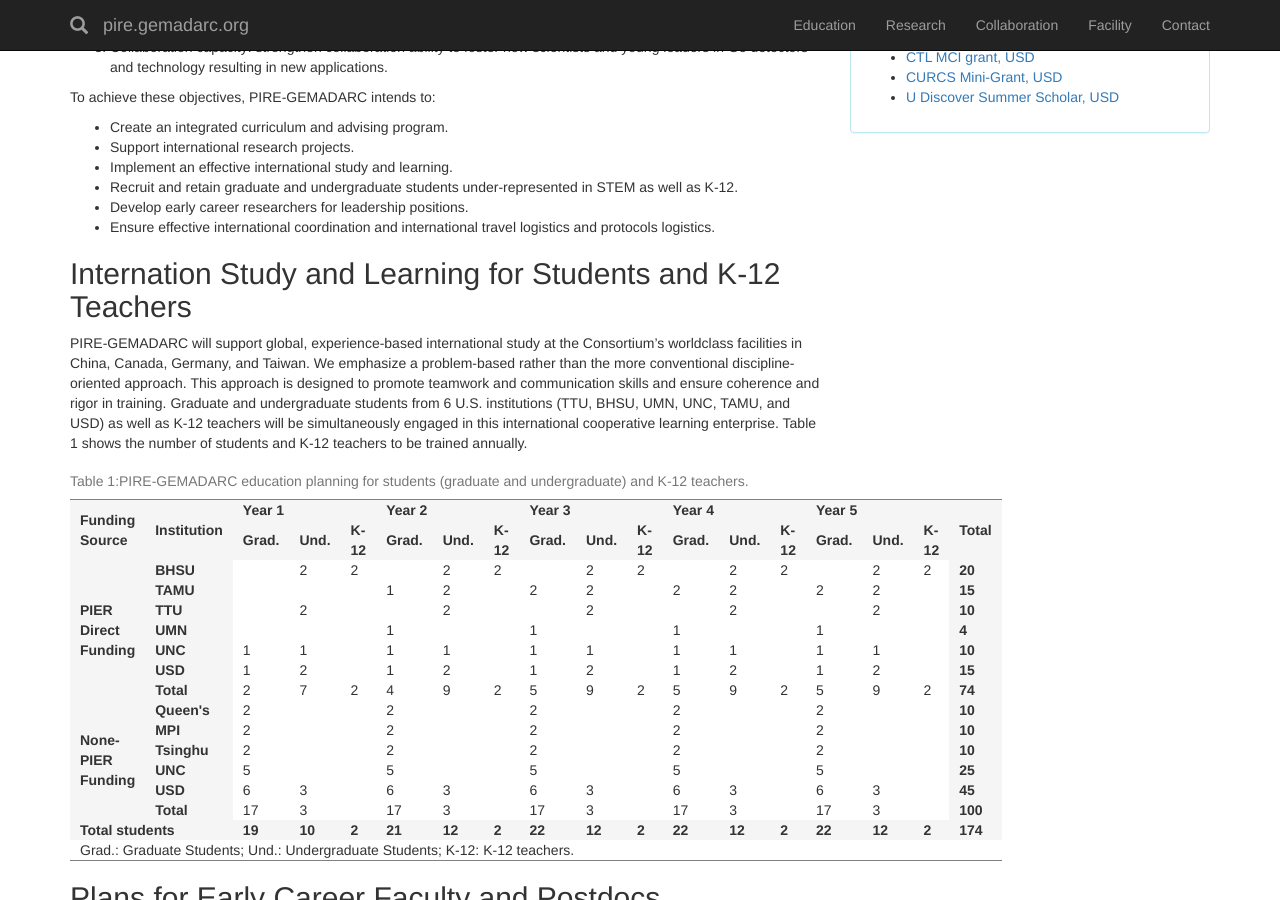
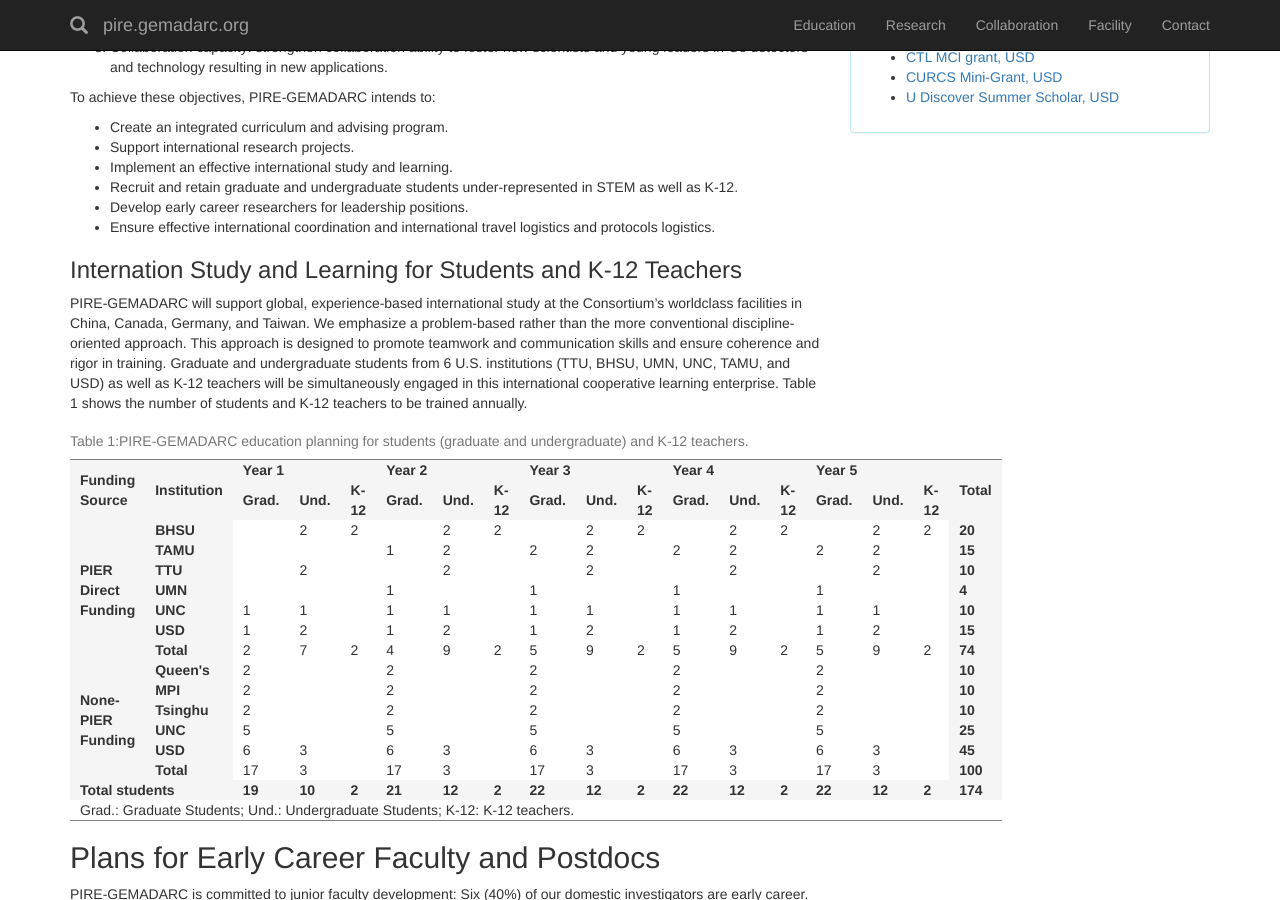
Before and after one commit to gemadarc/gemadarc.github.io, a Jekyll site: the page built from edu.md, in a window 1280 px wide and 900 px high, scrolled down 373 px. Built offline with Jekyll 4.4.1, drawn with Linux system fonts in a browser that asks for light colours; nearby versions of some CDN libraries; our own code applies the rules of GitHub Pages for plain Markdown files.

Commit message:
Update edu.md

```diff
--- a/edu.md
+++ b/edu.md
@@ -24,7 +24,7 @@ To achieve these objectives, PIRE-GEMADARC intends to:
 * Develop early career researchers for leadership positions.
 * Ensure effective international coordination and international travel logistics and protocols logistics.
 
-## Internation Study and Learning for Students and K-12 Teachers
+### Internation Study and Learning for Students and K-12 Teachers
 PIRE-GEMADARC will support global, experience-based international study at the Consortium's worldclass
 facilities in China, Canada, Germany, and Taiwan. We emphasize a problem-based rather than the
 more conventional discipline-oriented approach. This approach is designed to promote teamwork and
```
